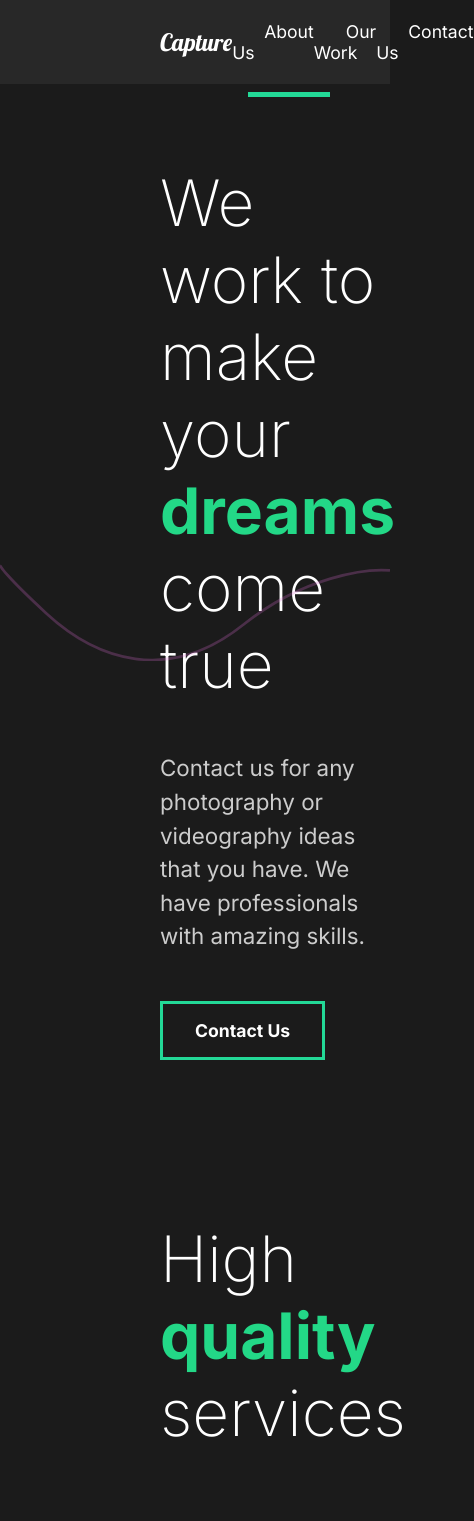
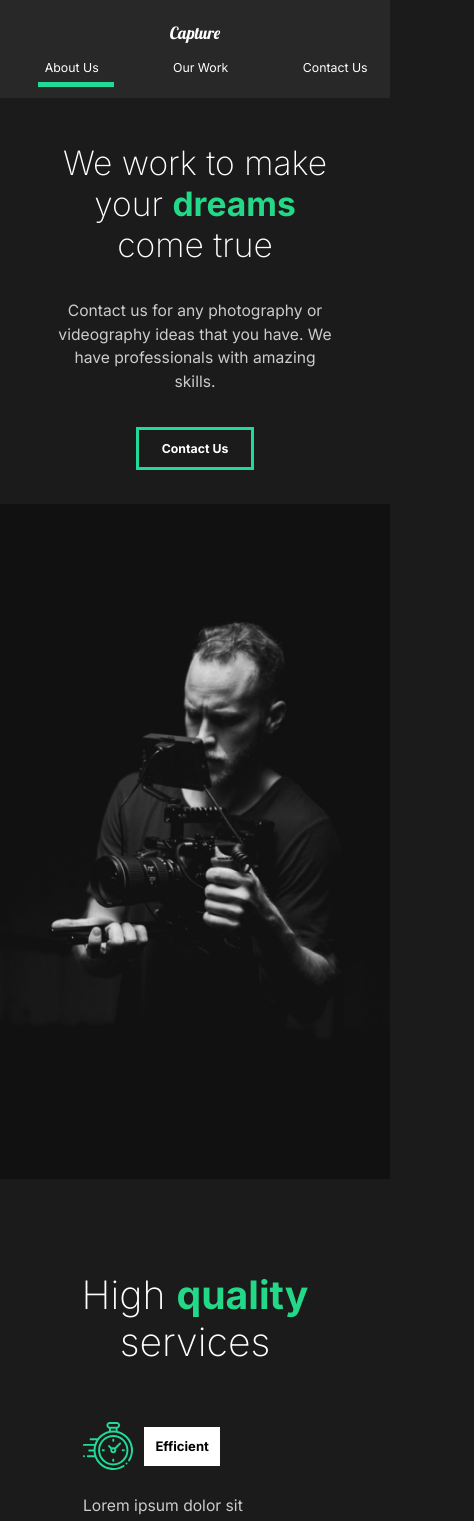
Before and after one commit to serious-17/capture, a React (Create React App) app: page / in a window 390 px wide. Shown: the top 1521 px of the page, 474 px wide, since content can reach past the window. Built offline with nearby package versions, Linux system fonts and the light colour scheme.

Commit message:
devices friendly
completed styling for different devices

```diff
--- a/src/animation.js
+++ b/src/animation.js
@@ -39,8 +39,16 @@ export const photoAnim = {
 };
 
 export const scrollAnim = {
-  hidden: { opacity: 0, scale: 1.1, transition: { duration: 0.5 } },
-  show: { opacity: 1, scale: 1, transition: { duration: 0.5 } },
+  hidden: {
+    opacity: 0,
+    scale: 1.1,
+    transition: { duration: 0.5 },
+  },
+  show: {
+    opacity: 1,
+    scale: 1,
+    transition: { duration: 0.5 },
+  },
 };
 
 export const lineAnim = {
--- a/src/pages/AboutUs.js
+++ b/src/pages/AboutUs.js
@@ -8,7 +8,13 @@ import { ScrollTop } from "../components/ScrollTop";
 
 const AboutUs = () => {
   return (
-    <motion.div variants={pageAnim} exit="exit" initial="hidden" animate="show">
+    <motion.div
+      variants={pageAnim}
+      exit="exit"
+      initial="hidden"
+      animate="show"
+      style={{ overflow: "hidden" }}
+    >
       <ScrollTop />
       <AboutSection />
       <Services />
--- a/src/pages/ContactUs.js
+++ b/src/pages/ContactUs.js
@@ -22,7 +22,9 @@ const ContactUs = () => {
         <div className="hide">
           <motion.li variants={titleAnim}>
             <div className={style.circle}></div>
-            <h3>Send Us a Message</h3>
+            <h3>
+              Send Us a <span className={style.message}>Message</span>
+            </h3>
           </motion.li>
         </div>
 
--- a/src/pages/OurWork.js
+++ b/src/pages/OurWork.js
@@ -30,6 +30,7 @@ const OurWork = () => {
       exit="exit"
       initial="hidden"
       animate="show"
+      style={{ overflowX: "hidden" }}
     >
       <ScrollTop />
 
--- a/src/styles/AboutSection.module.css
+++ b/src/styles/AboutSection.module.css
@@ -49,3 +49,27 @@ svg {
   left: 0;
   pointer-events: none;
 }
+
+@media screen and (max-width: 1200px) {
+  .about {
+    display: block;
+    text-align: center;
+    padding: 5rem 8rem;
+  }
+  .image {
+    margin: 0;
+    margin-top: 3rem;
+  }
+  svg {
+    display: none;
+  }
+}
+
+@media screen and (max-width: 768px) {
+  .about {
+    padding: 4rem 0rem;
+  }
+  .description {
+    padding: 0rem 5rem;
+  }
+}
--- a/src/styles/Contact.module.css
+++ b/src/styles/Contact.module.css
@@ -33,3 +33,20 @@
   background: #353535;
   border-radius: 50%;
 }
+
+.message {
+  color: #353535;
+  font-weight: 500;
+}
+
+@media screen and (max-width: 768px) {
+  .contact {
+    padding: 4rem 2rem;
+  }
+  .navLinks h3 {
+    font-size: 2.5rem;
+  }
+  .message {
+    display: block;
+  }
+}
--- a/src/styles/FaqSection.module.css
+++ b/src/styles/FaqSection.module.css
@@ -35,3 +35,24 @@
   height: 0.2rem;
   margin: 2rem 0rem;
 }
+
+@media screen and (max-width: 1200px) {
+  .faqSection {
+    padding: 5rem 8rem;
+  }
+}
+
+@media screen and (max-width: 768px) {
+  .faqSection {
+    padding: 4rem;
+  }
+}
+
+@media screen and (max-width: 400px) {
+  .faqSection {
+    padding: 4rem 2rem;
+  }
+  .question h4 {
+    font-size: 1.5rem;
+  }
+}
--- a/src/styles/GlobalStyles.css
+++ b/src/styles/GlobalStyles.css
@@ -51,3 +51,26 @@ span {
 .hide {
   overflow: hidden;
 }
+
+@media screen and (max-width: 1500px) {
+  html {
+    font-size: 80%;
+  }
+}
+@media screen and (max-width: 768px) {
+  html {
+    font-size: 75%;
+  }
+}
+
+@media screen and (max-width: 400px) {
+  html {
+    font-size: 70%;
+  }
+  h2 {
+    font-size: 3rem;
+  }
+  h4 {
+    font-size: 4rem;
+  }
+}
--- a/src/styles/MovieDetail.module.css
+++ b/src/styles/MovieDetail.module.css
@@ -1,6 +1,3 @@
-.movieDetail {
-}
-
 .intro {
   padding-top: 20vh;
 }
@@ -56,3 +53,16 @@
   height: 100%;
   object-fit: cover;
 }
+
+@media screen and (max-width: 1200px) {
+  .awards {
+    margin: 5rem 5rem;
+  }
+}
+
+@media screen and (max-width: 768px) {
+  .awards {
+    display: block;
+    margin: 4rem 0rem;
+  }
+}
--- a/src/styles/Nav.module.css
+++ b/src/styles/Nav.module.css
@@ -39,3 +39,25 @@ ul li {
   bottom: -80%;
   left: 20%;
 }
+
+@media screen and (max-width: 1280px) {
+  nav {
+    display: block;
+    text-align: center;
+    padding: 2rem 5rem;
+  }
+  .logo {
+    padding-bottom: 1.5rem;
+  }
+  ul {
+    justify-content: space-around;
+  }
+}
+@media screen and (max-width: 500px) {
+  nav {
+    padding: 2rem;
+  }
+  ul {
+    justify-content: space-between;
+  }
+}
--- a/src/styles/OurWork.module.css
+++ b/src/styles/OurWork.module.css
@@ -52,3 +52,21 @@
 .slide4 {
   background: #8effa0;
 }
+
+@media screen and (max-width: 1200px) {
+  .work {
+    padding: 5rem 8rem;
+  }
+  .slide {
+    display: none;
+  }
+}
+
+@media screen and (max-width: 768px) {
+  .work {
+    padding: 4rem 0rem;
+  }
+  .movie h2 {
+    padding: 1rem;
+  }
+}
--- a/src/styles/Services.module.css
+++ b/src/styles/Services.module.css
@@ -47,3 +47,35 @@
   width: 100%;
   object-fit: cover;
 }
+
+@media screen and (max-width: 1280px) {
+  .services {
+    flex-direction: column;
+    align-items: stretch;
+  }
+  .image {
+    margin-top: 2rem;
+  }
+}
+
+@media screen and (max-width: 1200px) {
+  .services {
+    padding: 5rem 8rem;
+  }
+}
+
+@media screen and (max-width: 768px) {
+  .services {
+    padding: 4rem 0rem;
+  }
+  .description {
+    padding: 0rem 4rem;
+  }
+  .description h2 {
+    text-align: center;
+    font-size: 3.5rem;
+  }
+  .cards {
+    justify-content: center;
+  }
+}
```
